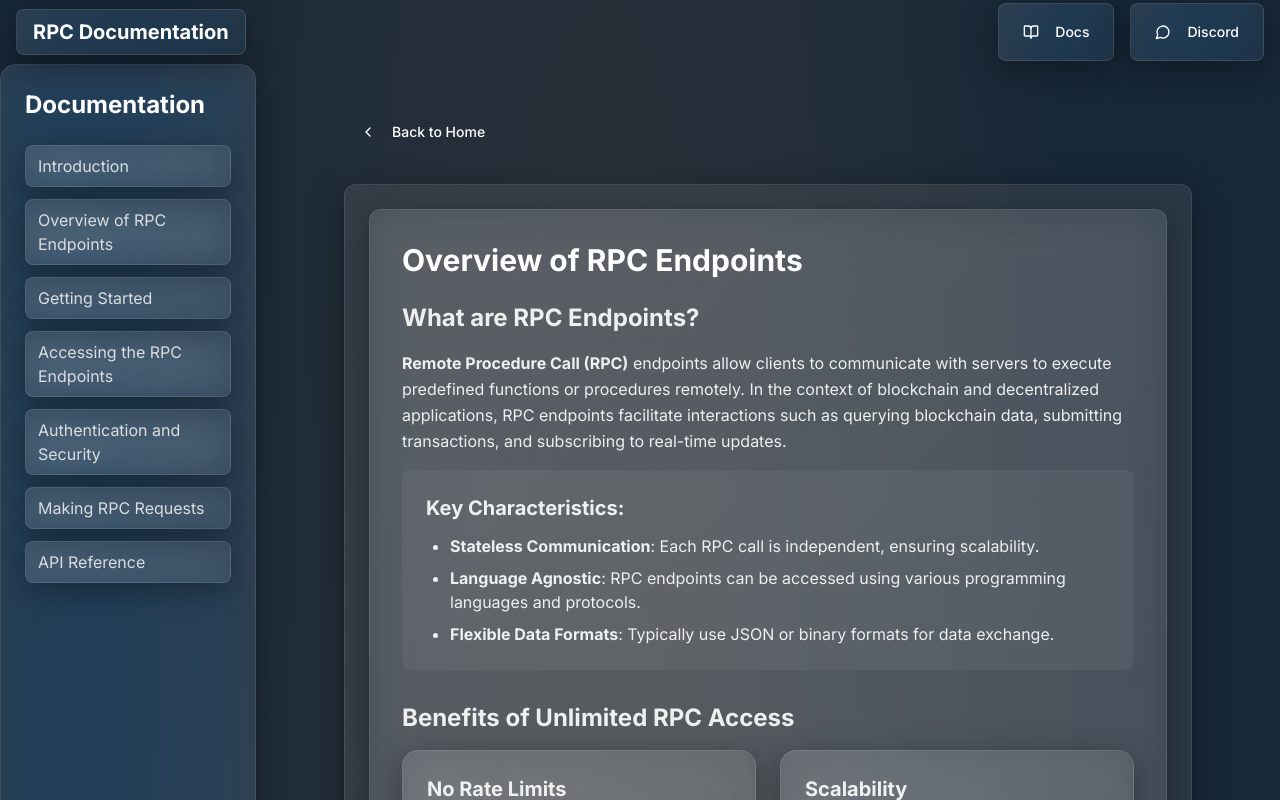
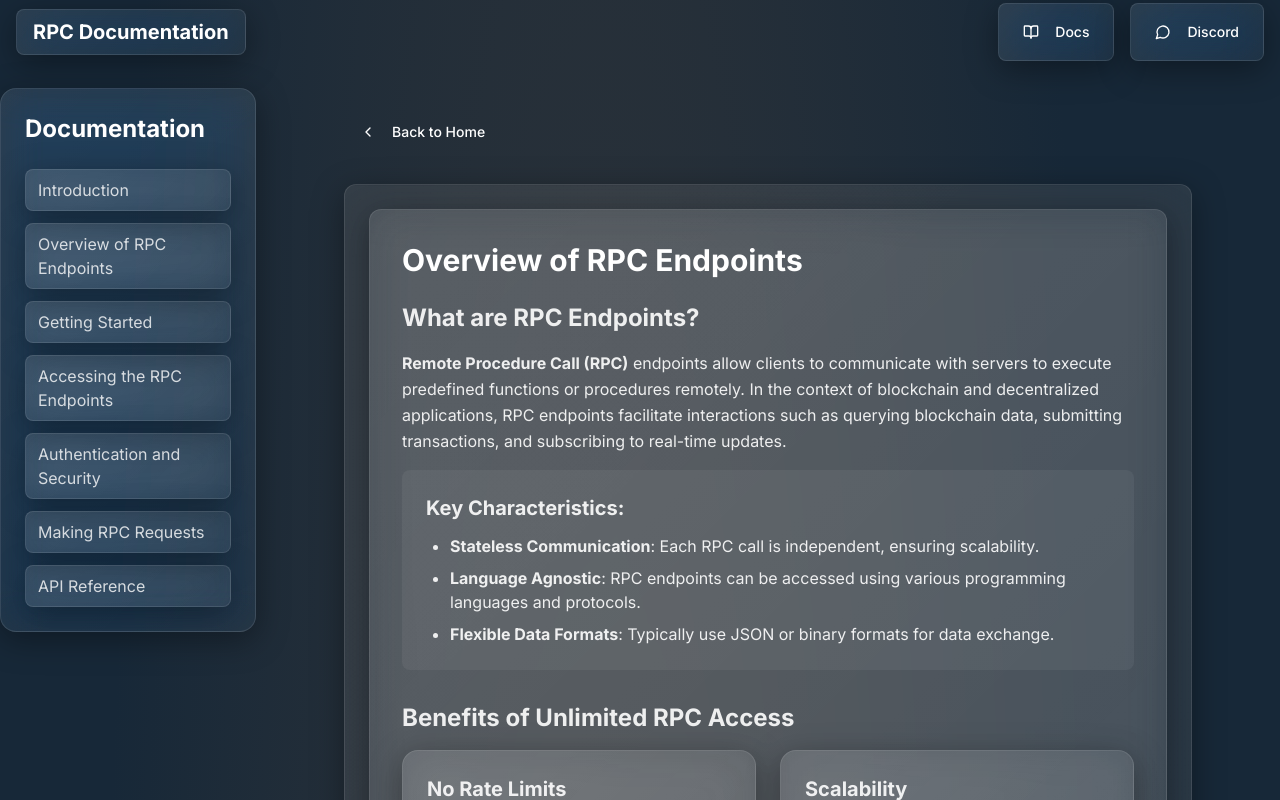
Before and after one commit to rodofheart2222/glassy-sky-portfolio, a React (Vite) app: page /docs in a window 1280 px wide. Shown: the top 800 px of the page. Built offline with nearby package versions, Linux system fonts and the light colour scheme.

Commit message:
Fix sidebar navigation behavior
Updated the sidebar navigation to ensure it behaves consistently with the rest of the application.
[skip gpt_engineer]

```diff
--- a/src/components/docs/DocsSidebar.tsx
+++ b/src/components/docs/DocsSidebar.tsx
@@ -26,7 +26,8 @@ export const DocsSidebar = () => {
   };
 
   return (
-    <div className="w-64 glass-card p-6 hidden lg:block sticky top-6">
+    <div className="h-screen sticky top-0 left-0 pt-6">
+      <div className="w-64 glass-card p-6 hidden lg:block overflow-y-auto max-h-[calc(100vh-2rem)]">
         <h3 className="text-2xl font-bold text-white mb-6">Documentation</h3>
         <nav className="space-y-3">
           {sections.map((section) => (
@@ -40,5 +41,6 @@ export const DocsSidebar = () => {
           ))}
         </nav>
       </div>
+    </div>
   );
 };
```
Lines whose indentation alone changed are shown as unchanged.
